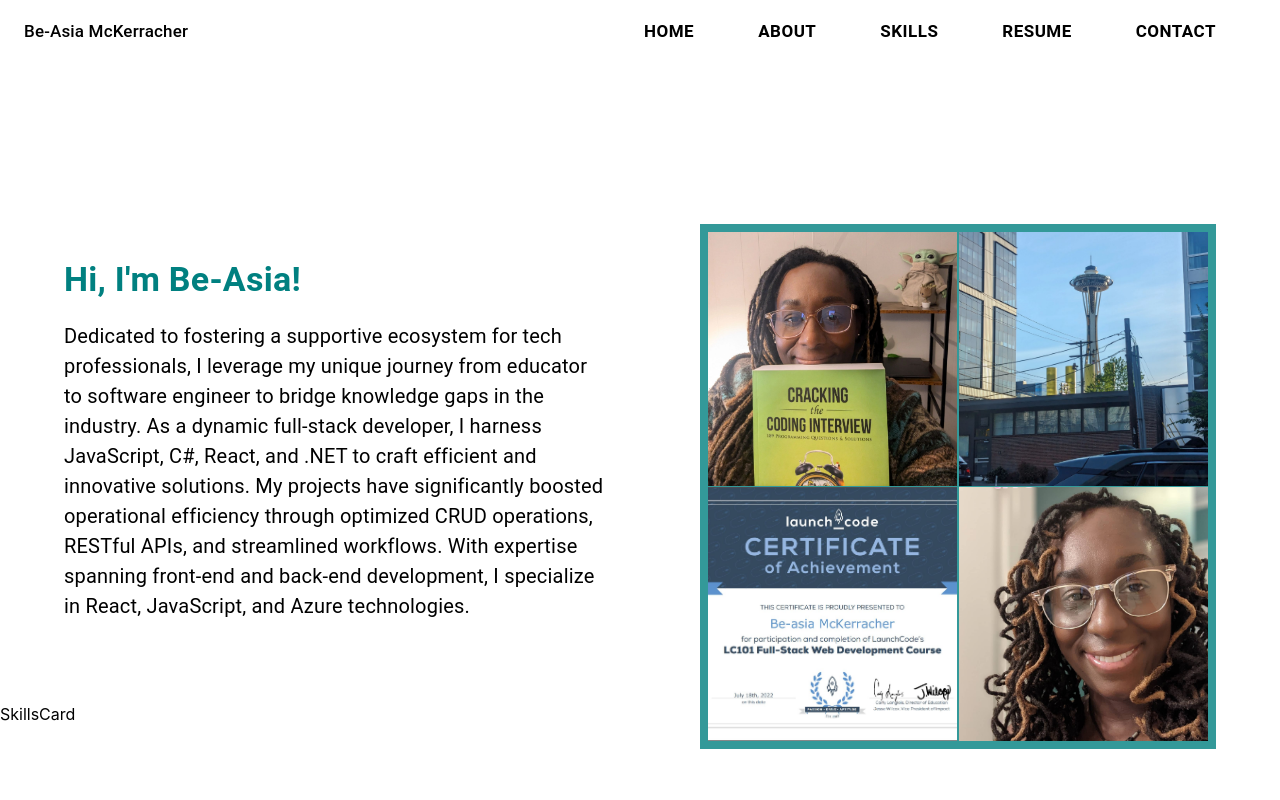
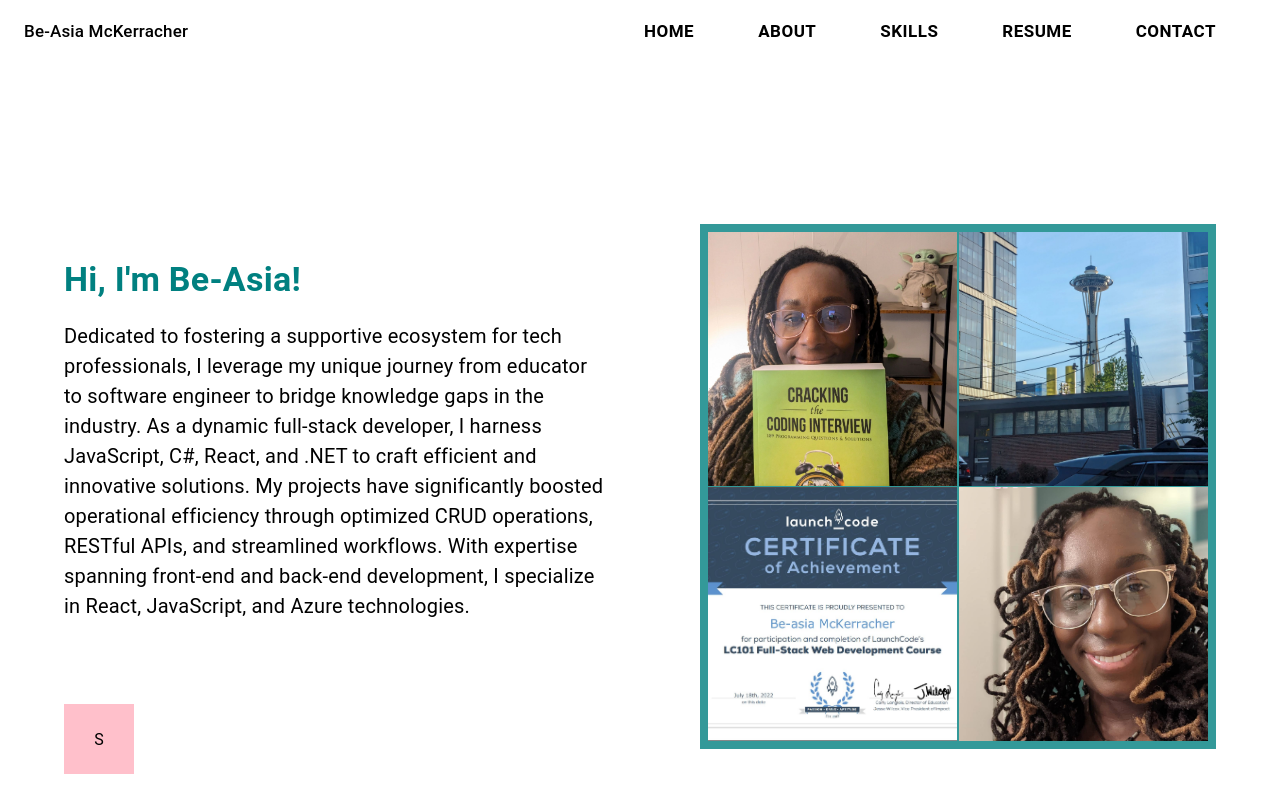
Before and after one commit to amerigirl/website, a React (Create React App) app: page / in a window 1280 px wide. Built offline with nearby package versions, Linux system fonts and the light colour scheme.

Commit message:
building out the scrabble piece

```diff
--- a/src/Components/Files/SkillsCard.jsx
+++ b/src/Components/Files/SkillsCard.jsx
@@ -1,6 +1,15 @@
-const SkillsCard = () =>{
-    return <div>SkillsCard</div>
+import React from "react";
+import ScrabblePiece from "../../Components/ScrabblePiece";
+import { Container, Card, CardContent } from "@mui/material";
 
-}
+const SkillsCard = () => {
+  return (
+    <div>
+      <Container>
+        <ScrabblePiece />
+      </Container>
+    </div>
+  );
+};
 
 export default SkillsCard;
--- /dev/null
+++ b/src/Components/ScrabblePiece.jsx
@@ -0,0 +1,30 @@
+import { Box, Typography } from "@mui/material";
+import React from "react";
+
+const ScrabblePiece = () => {
+  return (
+    //1. create a small box
+    //2. add the right background--where is it? wood, grainy
+    //   -raising the sides/css, maybe outline in black
+
+    <Box sx={{
+        height: '70px',
+        width: '70px',
+        backgroundColor: 'pink',
+
+
+    }}>
+      <Typography sx={{
+        textAlign: 'center',
+        padding: '1.5rem'
+
+      }}>S</Typography>
+    </Box>
+  );
+
+  //3. create the letter and move it to the center of the box
+
+  //4. create a sub number and move it to the bottom right of the box
+};
+
+export default ScrabblePiece;
```
